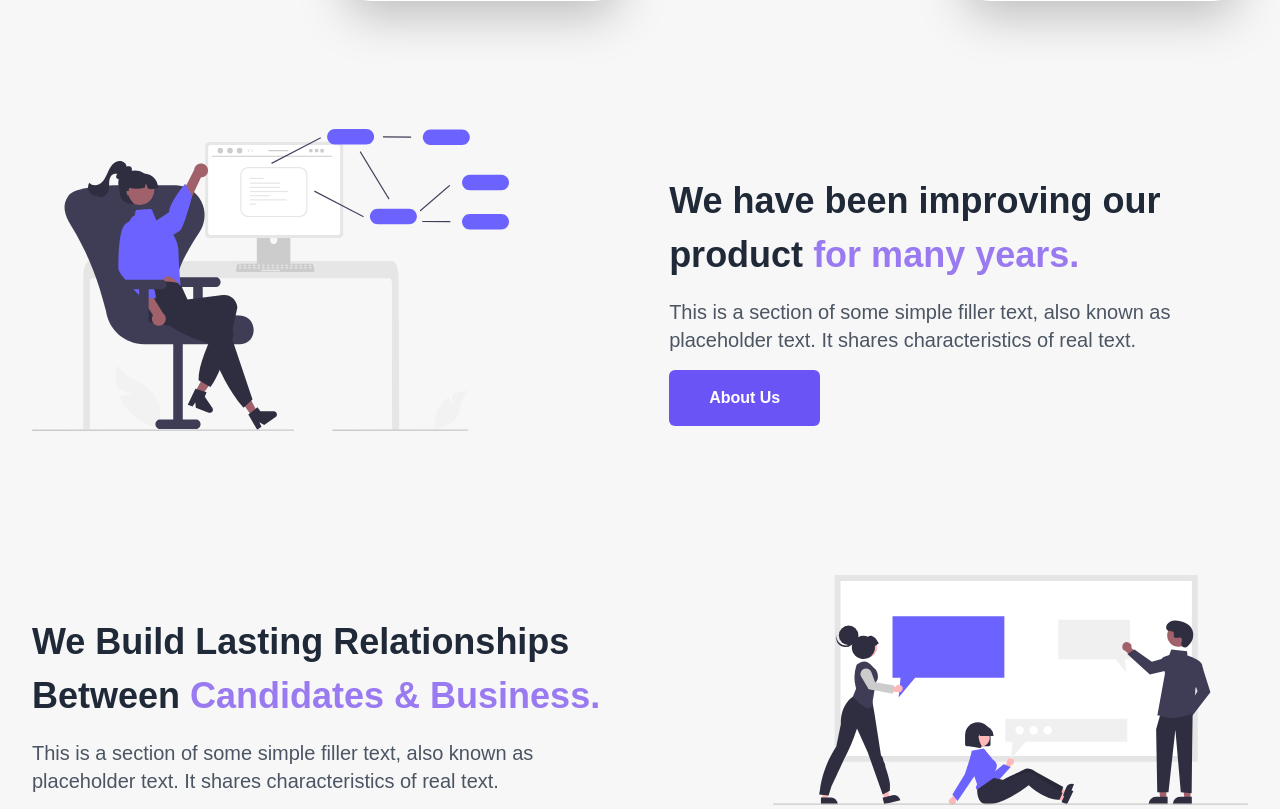
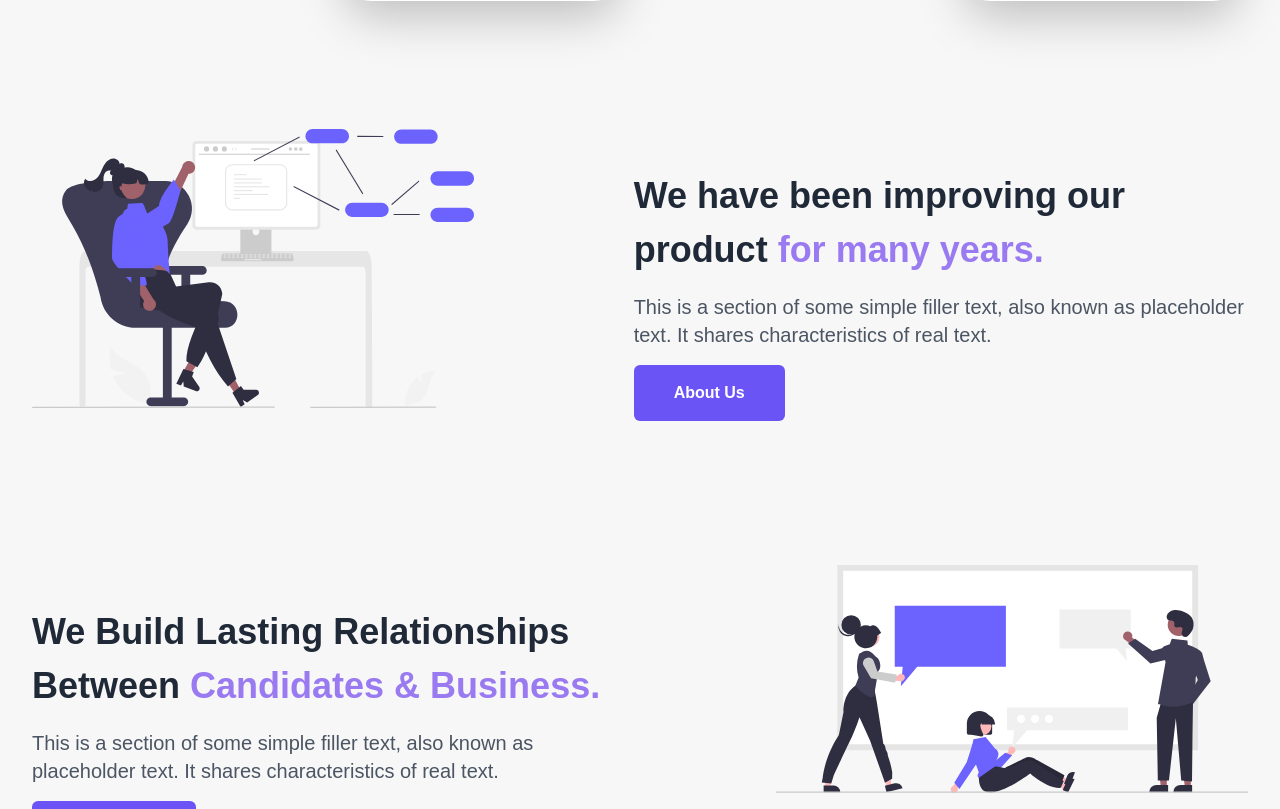
Before and after one commit to SwapnilKotkar/viztech_systems, a Next.js app: page / in a window 1280 px wide. Shown: the part 1347-2156 px from the top of the page. Built offline with nearby package versions, Linux system fonts and the light colour scheme.

Commit message:
used nextjs Image component

```diff
--- a/components/SectionTwo.jsx
+++ b/components/SectionTwo.jsx
@@ -1,5 +1,6 @@
 import React from "react";
 import Link from "next/link";
+import Image from "next/image";
 
 const SectionTwo = () => {
   return (
@@ -7,11 +8,12 @@ const SectionTwo = () => {
       <div className="flex flex-col lg:flex-row lg:space-x-40">
         <div>
           <div className="h-64 md:h-auto overflow-hidden flex justify-center ">
-            <img
+            <Image
               src="/software.svg"
-              loading="lazy"
               alt="Photo by Martin Sanchez"
-              className="w-2/3 lg:w-full"
+              priority
+              height={600}
+              width={700}
             />
           </div>
         </div>
@@ -26,7 +28,7 @@ const SectionTwo = () => {
             placeholder text. It shares characteristics of real text.
           </p>
           <div>
-          <Link href={'/about'}>
+            <Link href={"/about"}>
               <button className="px-7 lg:px-10 py-3 lg:py-4 text-sm lg:text-base font-semibold text-white bg-[#6B54F5] hover:bg-[#4e38cc] rounded-md">
                 About Us
               </button>
@@ -37,14 +39,15 @@ const SectionTwo = () => {
       <div className="flex flex-col-reverse lg:flex-row lg:space-x-40">
         <div className="space-y-4 flex flex-col justify-center mt-10">
           <h1 className="text-gray-800 text-2xl sm:text-3xl lg:text-4xl font-bold md:text-left lg:leading-normal">
-          We Build Lasting Relationships Between <span className="text-[#9A7AF1]">Candidates & Business.</span>
+            We Build Lasting Relationships Between{" "}
+            <span className="text-[#9A7AF1]">Candidates & Business.</span>
           </h1>
           <p className="text-base lg:text-xl text-gray-600">
             This is a section of some simple filler text, also known as
             placeholder text. It shares characteristics of real text.
           </p>
           <div>
-          <Link href={'/contact'}>
+            <Link href={"/contact"}>
               <button className="px-7 lg:px-10 py-3 lg:py-4 text-sm lg:text-base font-semibold text-white bg-[#6B54F5] hover:bg-[#4e38cc] rounded-md">
                 Contact Us
               </button>
@@ -53,15 +56,15 @@ const SectionTwo = () => {
         </div>
         <div>
           <div className="h-64 md:h-auto overflow-hidden flex justify-center">
-            <img
+            <Image
               src="/development.svg"
-              loading="lazy"
               alt="Photo by Martin Sanchez"
-              className="w-2/3 lg:w-full"
+              priority
+              height={600}
+              width={900}
             />
           </div>
         </div>
-
       </div>
     </div>
   );
--- a/pages/about.js
+++ b/pages/about.js
@@ -1,20 +1,24 @@
 import React from "react";
+import Image from "next/image";
 
 const About = () => {
   return (
     <>
       <div className="max-w-screen-2xl px-4 mb-20 md:px-8 mx-auto space-y-10 lg:space-y-36">
-      <div className="bg-banner py-5 lg:py-10 flex justify-center rounded-xl rounded-bl-[100px] rounded-tr-[100px]">
-        <p className="text-white font-bold text-xl lg:text-4xl">Welcome to <span className="text-[#2400FF]">Viztech Systems</span></p>
-      </div>
+        <div className="bg-banner py-5 lg:py-10 flex justify-center rounded-xl rounded-bl-[100px] rounded-tr-[100px]">
+          <p className="text-white font-bold text-xl lg:text-4xl">
+            Welcome to <span className="text-[#2400FF]">Viztech Systems</span>
+          </p>
+        </div>
         <div className="flex flex-col lg:flex-row lg:space-x-40">
           <div className="flex-1 flex justify-center">
             <div class="h-64 md:h-auto overflow-hidden flex justify-center border border-gray-300 rounded-2xl">
-              <img
+              <Image
                 src="/team.svg"
-                loading="lazy"
                 alt="Photo by Martin Sanchez"
-                class="w-2/3 lg:w-full"
+                priority
+                height={600}
+                width={600}
               />
             </div>
           </div>
@@ -55,11 +59,12 @@ const About = () => {
           </div>
           <div className="flex-1 flex justify-center">
             <div className="h-64 md:h-auto overflow-hidden flex justify-center border border-gray-300 rounded-2xl">
-              <img
+              <Image
                 src="/meeting.svg"
-                loading="lazy"
                 alt="Photo by Martin Sanchez"
-                class="w-2/3 lg:w-full"
+                priority
+                height={600}
+                width={700}
               />
             </div>
           </div>
@@ -67,7 +72,9 @@ const About = () => {
       </div>
       <div className="bg-banner flex py-10 lg:py-14">
         <div className="max-w-screen-2xl px-4 md:px-8 mx-auto flex space-x-10">
-          <p className="flex items-center text-white font-bold text-xl lg:text-3xl">Professional Team.</p>{" "}
+          <p className="flex items-center text-white font-bold text-xl lg:text-3xl">
+            Professional Team.
+          </p>{" "}
           <div>
             <button className="px-7 lg:px-10 py-3 lg:py-4 text-black text-sm lg:text-base font-semibold bg-white hover:bg-[#4e38cc] rounded-md">
               Contact Us
```
Lines whose indentation alone changed are shown as unchanged.
